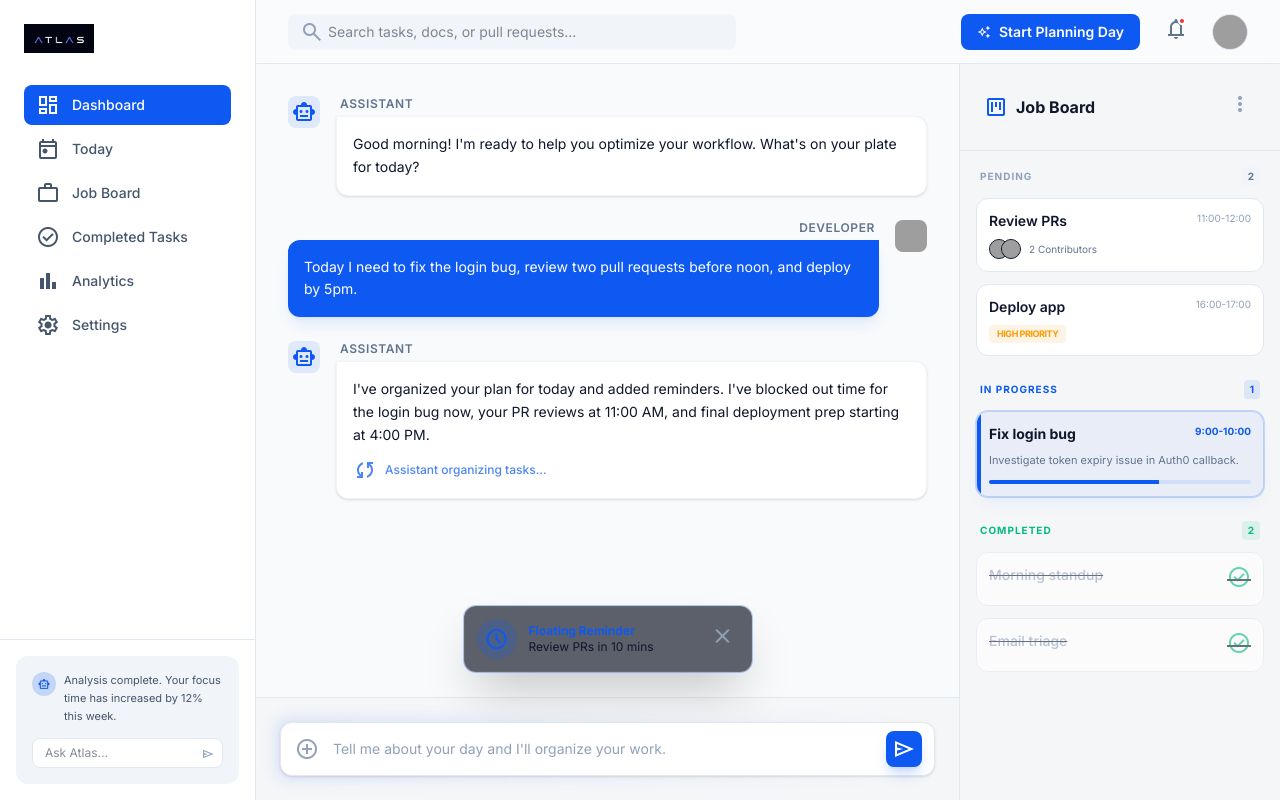
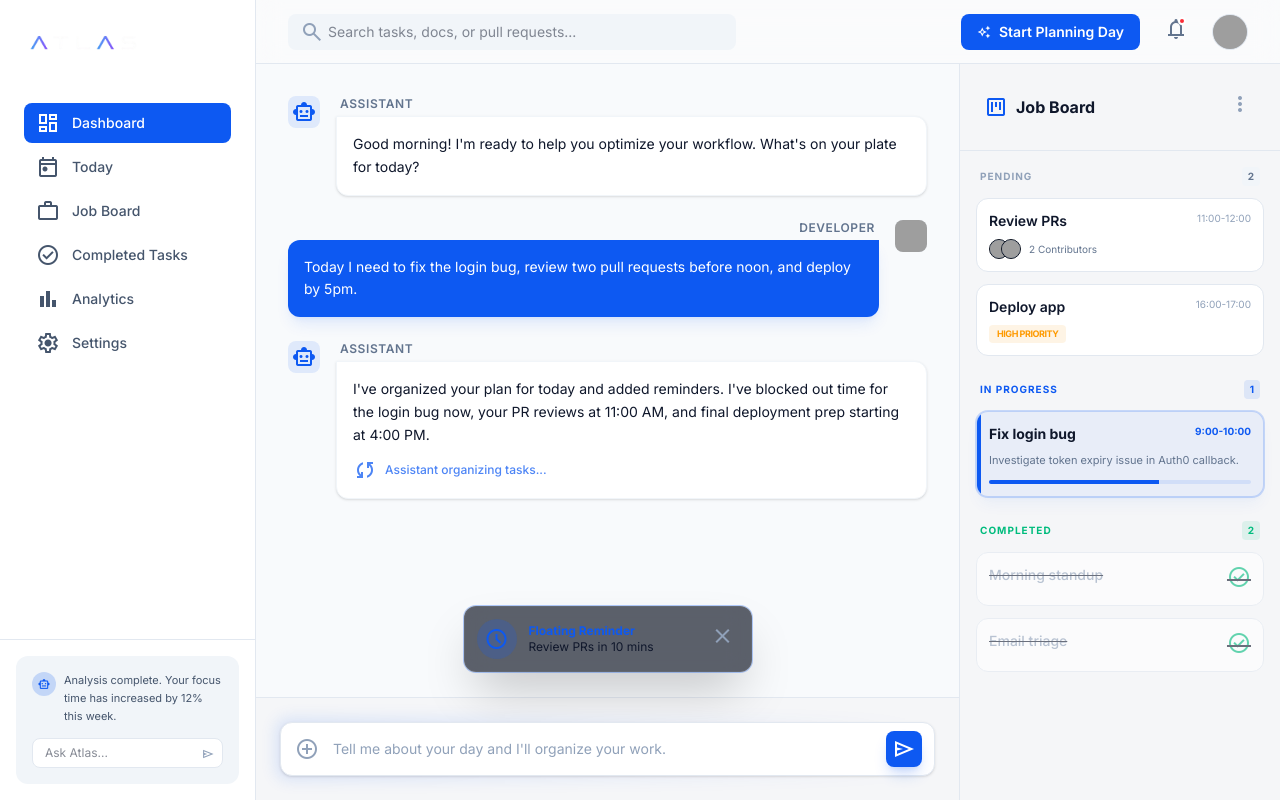
Before and after one commit to mubarakkkkkk/Atlas, a Next.js app: page / in a window 1280 px wide. Built offline with nearby package versions, Linux system fonts and the light colour scheme; grey boxes are pictures that could not be loaded.

Commit message:
fix: final logo placement

```diff
--- a/app/components/layout/Sidebar.tsx
+++ b/app/components/layout/Sidebar.tsx
@@ -19,15 +19,15 @@ export function Sidebar() {
 
   return (
     <aside className="w-64 flex flex-col border-r border-slate-200 dark:border-primary/10 bg-white dark:bg-background-dark/50 shrink-0">
-      <div className="p-6">
-        <div className="flex items-center gap-2 mb-8">
+      <div className="p-2">
           <Image
-          src='/images/wordmark.png'
-          alt='Atlas Logo'
-          width={70}
-          height={40}
+            src="/images/noBg.png"
+            alt="Atlas Logo"
+            width={150}
+            height={50}
           />
         </div>
+      <div className="p-6">
 
         <nav className="space-y-1">
           {navItems.map((item) => {
```
Also changed, not shown: public/images/noBg.png (added), public/images/wordmark.png (deleted).
